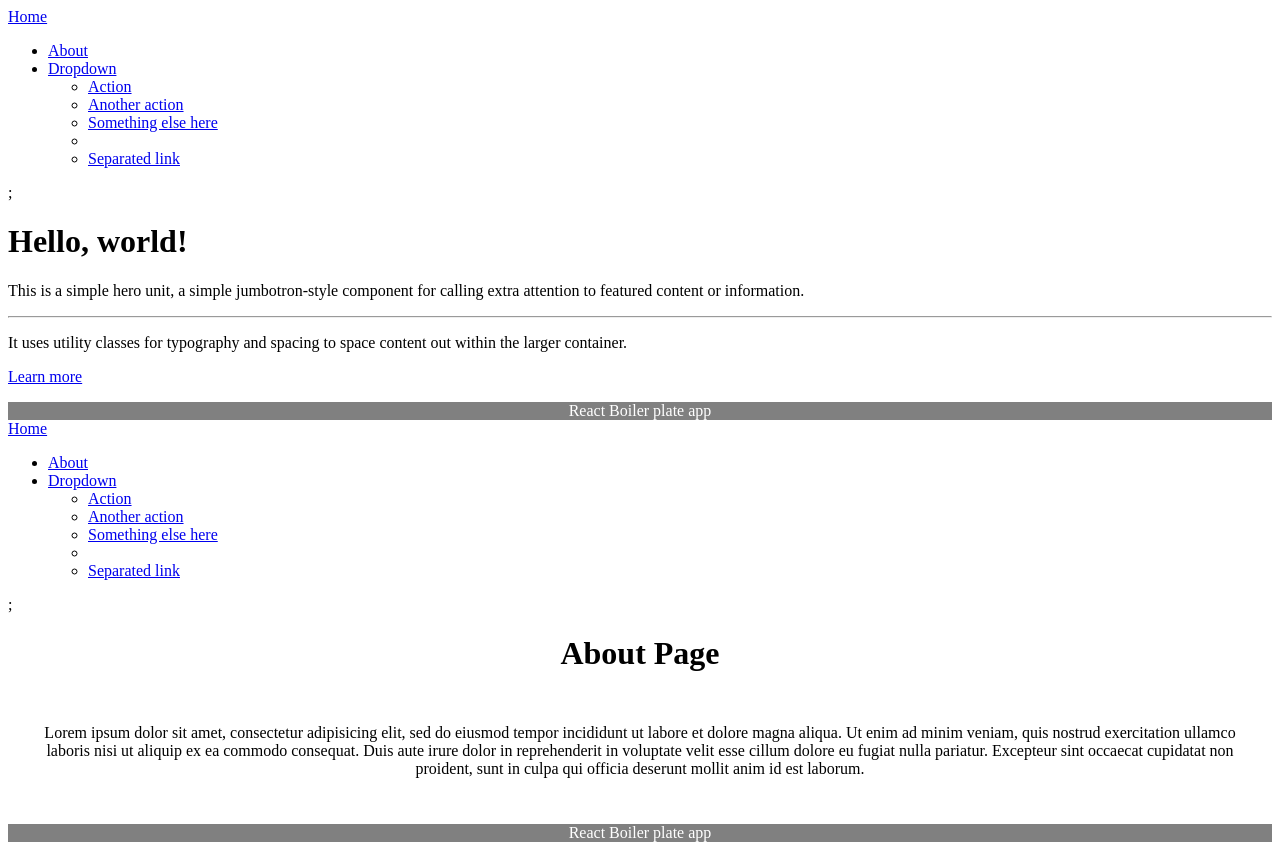
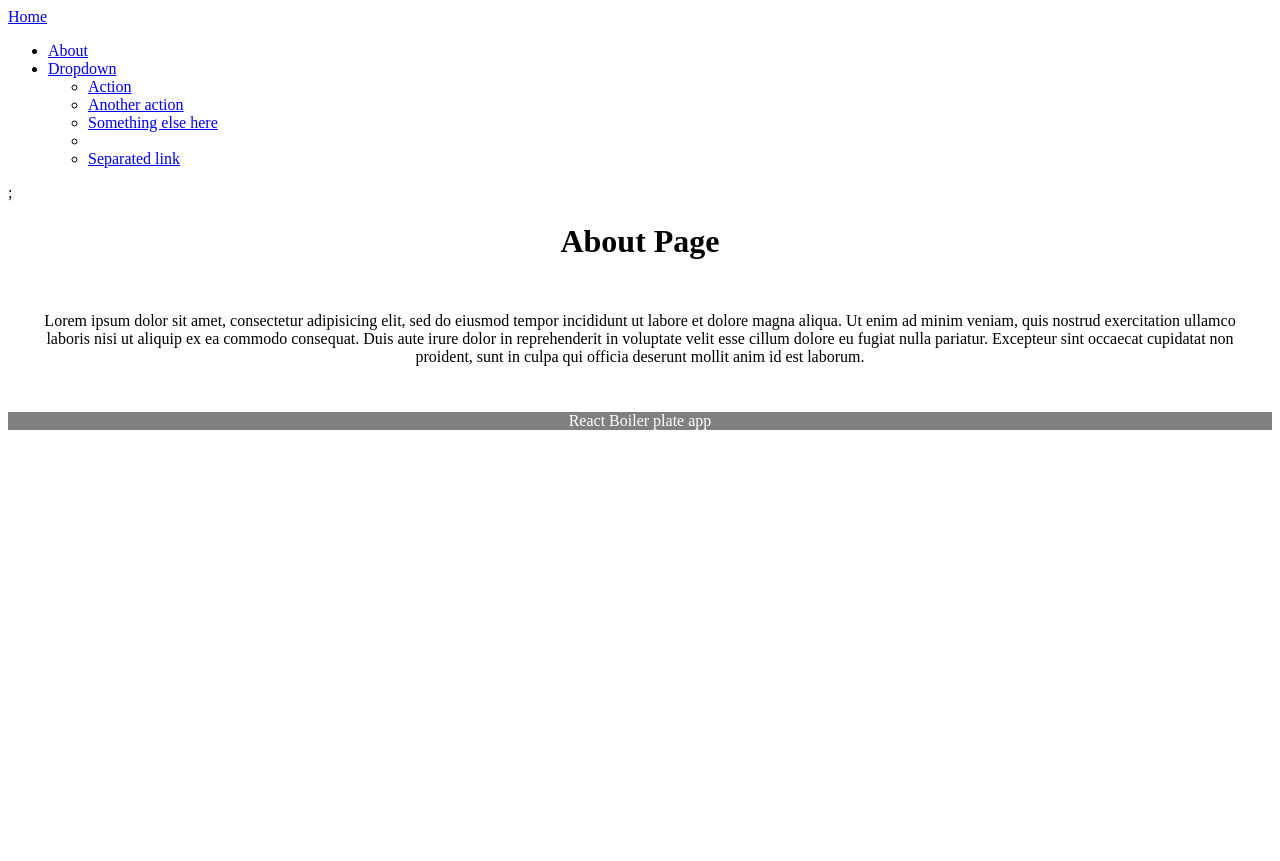
Before and after one commit to shahzebjaved23/react-boiler-plate-app, a React app: page /#/about in a window 1280 px wide. After the commit the page ends 800 px from the top, so only its background shows below. Built offline with nearby package versions, Linux system fonts and the light colour scheme; the HTML template or start-up script is replaced by a standard one.

Commit message:
fixes to react router

```diff
--- a/new/App.js
+++ b/new/App.js
@@ -9,24 +9,22 @@ import { Footer } from "./components/footer/Footer";
 import { About } from "./components/about/About";
 import { Main } from "./components/main/Main";
 
-// class App extends Component{
+class App extends Component{
 
-//     constructor(){
-// 		super();
-// 	}
+    constructor(){
+		super();
+	}
 
-// 	render(){
-// 		return(
-
-// 		);
-// 	}
-// }
-
-
-
-ReactDOM.render( (<HashRouter>
+	render(){
+		return(
+            <HashRouter>
                 <div>
-                    <Route path="/" component={Main} />
+                    <Route exact path="/" component={Main} />
                     <Route path="/about" component={About} />
                 </div>
-            </HashRouter>),  document.getElementById('root'));
+            </HashRouter>
+		);
+	}
+}
+
+ReactDOM.render( <App />,  document.getElementById('root'));
--- a/new/components/navbar/Navbar.js
+++ b/new/components/navbar/Navbar.js
@@ -9,12 +9,12 @@ export class AppNavbar extends Component{
 				<Navbar>
 					<Navbar.Header>
 						<Navbar.Brand>
-							<Link to="/">Home</Link>
+							<Link to="">Home</Link>
 						</Navbar.Brand>
 					</Navbar.Header>
 					<Nav>
-						<li role="presentation">
-							<Link style={{ height: "" }} to="/about">About</Link>
+						<li>
+							<Link style={{ height: "" }} to="about">About</Link>
 						</li>
 						<NavDropdown eventKey={3} title="Dropdown" id="basic-nav-dropdown">
 							<MenuItem eventKey={3.1}>Action</MenuItem>
```
Also changed, not shown: package.json (+5 -6 lines), 1 other file (tests, documents, lock files or other folders).
